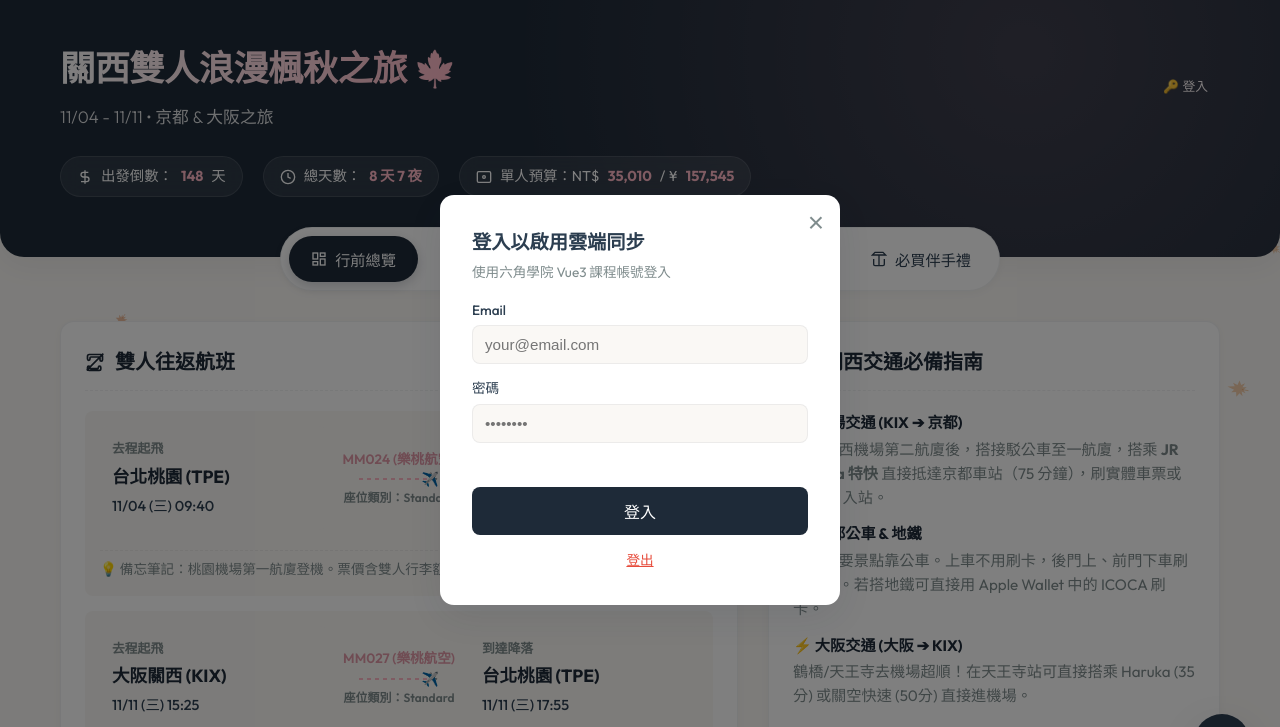
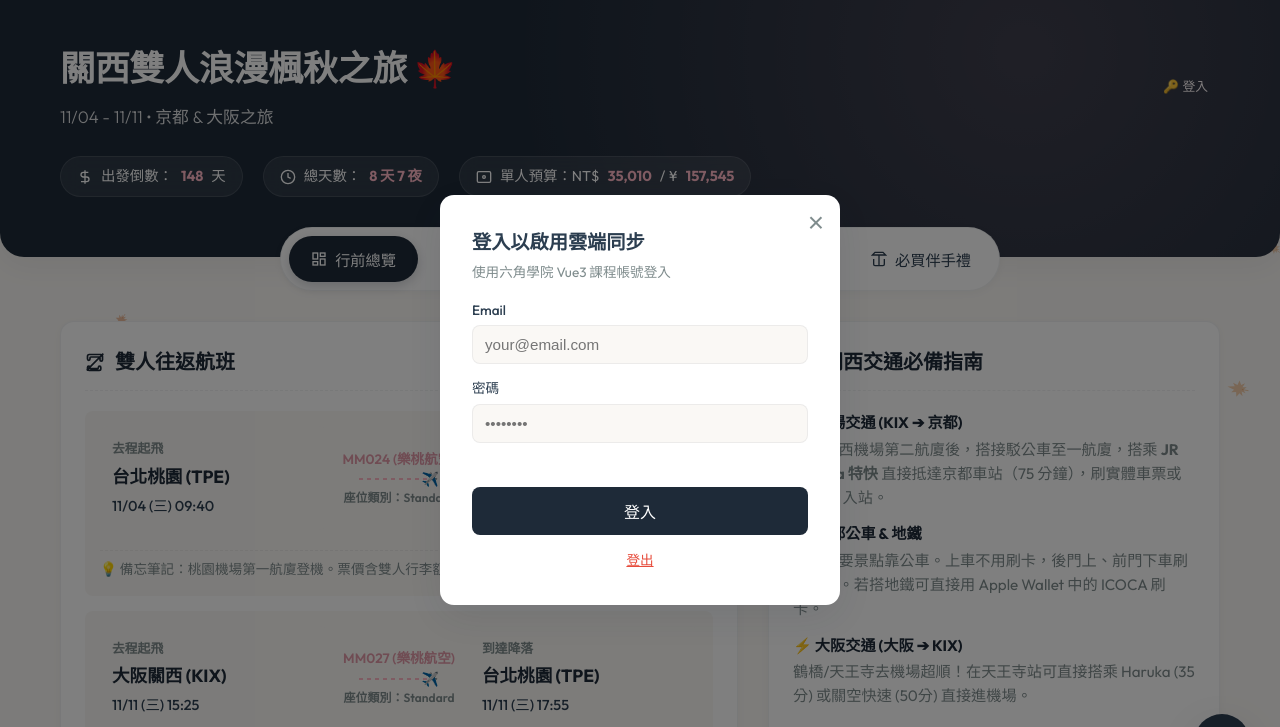
Before and after one commit to g113064498/kansai-trip, a website: page index.html in a window 1280 px wide. Shown: the top 727 px of the page. Drawn offline with Linux system fonts and the light colour scheme.

Commit message:
fix: h1 去除文字漸層改純白

```diff
--- a/style.css
+++ b/style.css
@@ -100,9 +100,7 @@
     font-weight: 900;
     letter-spacing: -0.5px;
     margin-bottom: 8px;
-    background: linear-gradient(to right, #FFFFFF, var(--primary));
-    -webkit-background-clip: text;
-    -webkit-text-fill-color: transparent;
+    color: var(--text-inverse);
     display: flex;
     align-items: center;
     gap: 10px;
```
